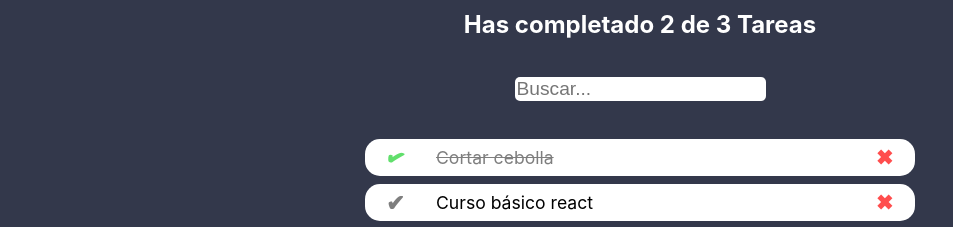
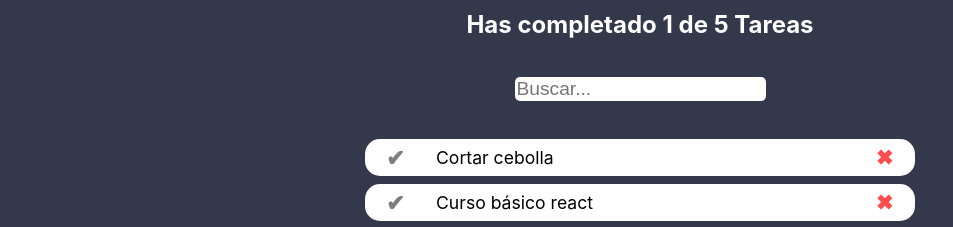
Before and after one commit to Poi9912/todobasicapp, a React (Create React App) app: page / in a window 1280 px wide. Shown: the top 227 px of the page, without its empty margins (0-953 px from the left). Built offline with nearby package versions, Linux system fonts and the light colour scheme.

Commit message:
reactividad completa

```diff
--- a/src/App.js
+++ b/src/App.js
@@ -5,8 +5,8 @@
 import { TodoItem } from "./TodoItem";
 import { CreateTodoButton } from "./CreateTodoButton";
 
-const todos = [
-  { text: "Cortar cebolla", completed: true },
+const defaultTodos = [
+  { text: "Cortar cebolla", completed: false },
   { text: "Curso básico react", completed: false },
   { text: "Subir código", completed: true },
   { text: "Preparar aplicación test", completed: false },
@@ -14,13 +14,60 @@
 ];
 
 function App() {
+  const [todos, setTodos] = React.useState(defaultTodos);
+  const [searchValue, setSearchValue] = React.useState('');
+  const completedTodos = todos.filter(todo => !!todo.completed).length;
+  const totalTodos = todos.length;
+  let searchedTodos = [];
+
+  if(!searchValue.length >= 1){
+    searchedTodos = todos;
+  }
+  else{
+    searchedTodos=todos.filter(todo => {
+      const todotext = todo.text.toLowerCase();
+      const searchtext = searchValue.toLowerCase();
+      return todotext.includes(searchtext);
+    });
+  }
+
+  const completeTodo = (text) => {
+    const todoIndex = todos.findIndex(todo => todo.text === text); //obtiene index para hacer cambio
+    const newTodos = [...todos];
+    newTodos[todoIndex].completed = true;
+    setTodos(newTodos);
+  }
+
+  const deleteTodo = (text) => {
+    const todoIndex = todos.findIndex(todo => todo.text === text); //obtiene index para hacer cambio
+    const newTodos = [...todos];
+    newTodos.splice(todoIndex, 1);
+    setTodos(newTodos);
+  }
+
   return (
     <React.Fragment>
-      <TodoCounter />
-      <TodoSearch />
+      <TodoCounter
+      total={totalTodos}
+      complete={completedTodos}
+      />
+      <TodoSearch
+      searchValue={searchValue}
+      setSearchValue={setSearchValue}
+      />
       <TodoList>
-        {todos.map(todo => (
-          <TodoItem  key={todo.text} text={todo.text} completed={todo.completed} />
+        {searchedTodos.map(todo => (
+          <TodoItem
+          key={todo.text}
+          text={todo.text}
+          completed={todo.completed}
+          onComplete={()=>{
+            completeTodo(todo.text);
+          }}
+          onDelete={()=>{
+            deleteTodo(todo.text);
+          }}
+          />
         ))}
       </TodoList>
       <CreateTodoButton />
--- a/src/TodoCounter.js
+++ b/src/TodoCounter.js
@@ -1,9 +1,9 @@
 import React from "react";
 import './TodoCounter.css';
 
-function TodoCounter() {
+function TodoCounter({total, complete}) {
     return(
-        <h2 className="TodoCounter">Has completado 2 de 3 Tareas</h2>
+        <h2 className="TodoCounter">Has completado {complete} de {total} Tareas</h2>
     );
 }
 
--- a/src/TodoItem.js
+++ b/src/TodoItem.js
@@ -3,24 +3,16 @@
 
 function TodoItem(props){
 
-    const onComplete = () =>{
-        alert("tarea completa " + props.text);
-    }
-
-    const onDelete = () =>{
-        alert("tarea " + props.text + " eliminada!!!");
-    }
-
     return(
         <li className="item">
             <span className={`Icon-check ${props.completed && 'Icon-check--active'}`}
-            onClick={onComplete}
+            onClick={props.onComplete}
             > &#10004;
             </span>
             <p className={`item-content ${props.completed && 'item-content--complete'}`}
             >{props.text}</p>
             <span className="Icon Icon-delete"
-            onClick={onDelete}
+            onClick={props.onDelete}
             >&#10006;</span>
         </li>
     );
--- a/src/TodoSearch.js
+++ b/src/TodoSearch.js
@@ -1,9 +1,7 @@
 import React from "react";
 import './TodoSearch.css';
 
-function TodoSearch(){
-
-    const [searchValue, setSearchValue] = React.useState('');
+function TodoSearch({searchValue, setSearchValue}){
 
     const onChangeValueSearch = (event) =>{
         console.log(event.target.value);
```
